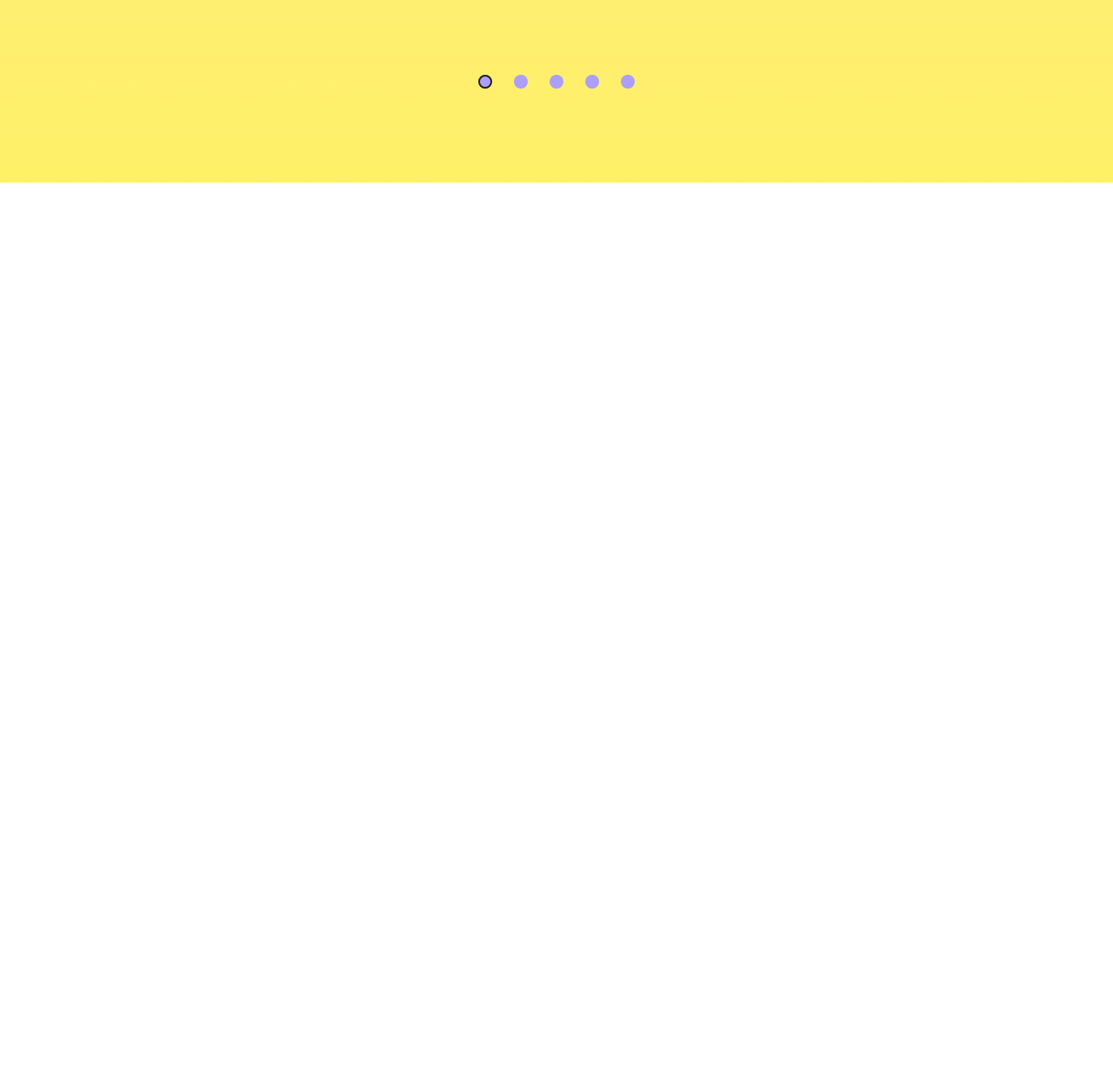
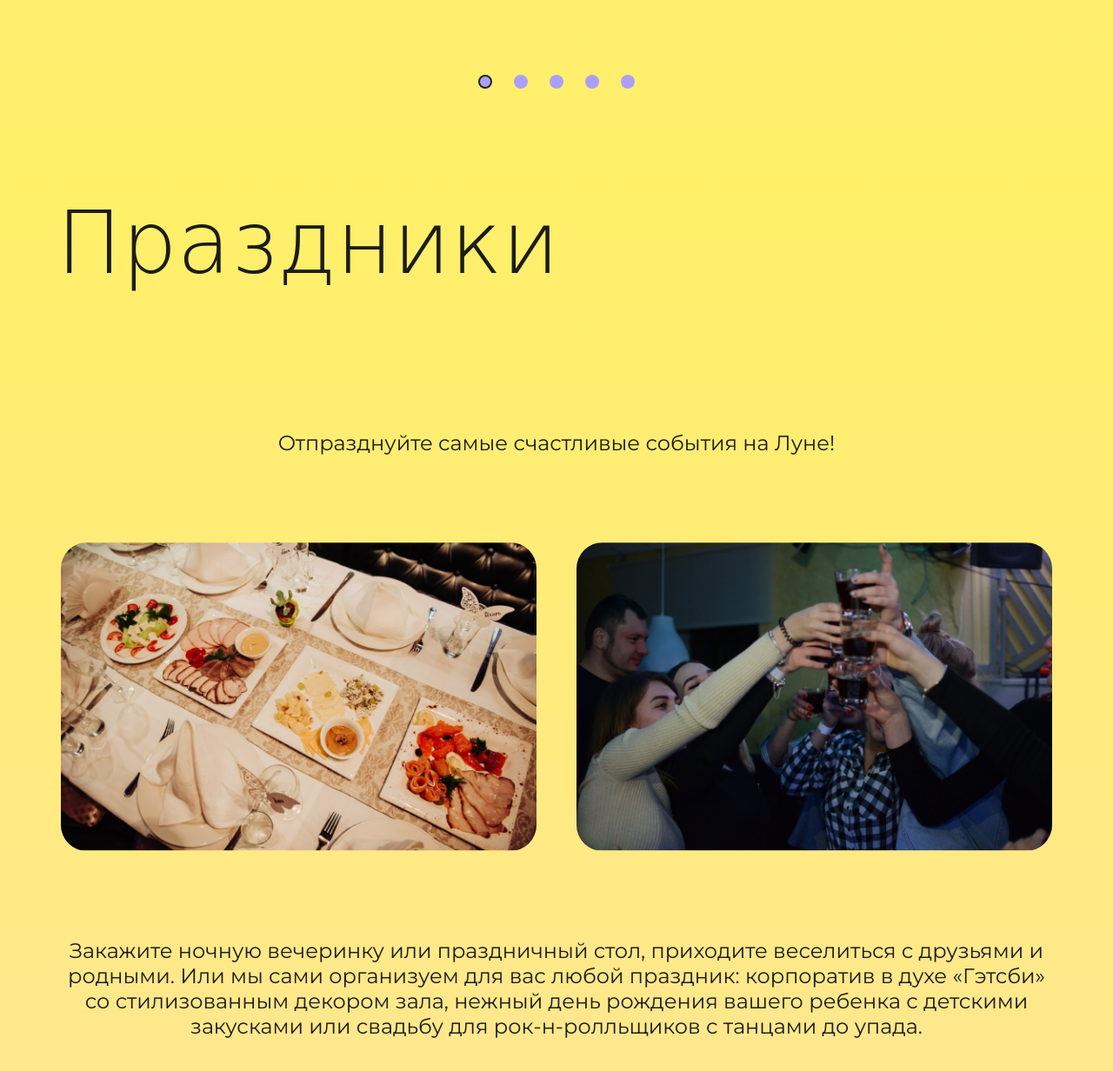
Before and after one commit to Yud1nArtem/Moon, a website: page app/index.html in a window 1280 px wide. Shown: the part 6892-8124 px from the top of the page at 87% size. Before the commit the page ends 7102 px from the top, so only its background shows below. Drawn offline with Linux system fonts and the light colour scheme.

Commit message:
Do section holidays

```diff
--- a/app/index.html
+++ b/app/index.html
@@ -279,6 +279,26 @@
             </div>
         </div>
     </section>
+    <section class="holidays">
+        <div class="container">
+            <h1 class="holidays__title title">Праздники</h1>
+            <div class="holidays__wrapper">
+                <p class="holidays__subtitle">
+                    Отпразднуйте самые счастливые события на Луне!
+                </p>
+                <div class="holidays__images">
+                    <img class="holidays__img" src="images/holidays/1.png" alt="Фото">
+                    <img class="holidays__img" src="images/holidays/2.png" alt="Фото">
+                </div>
+                <p class="holidays__text">
+                    Закажите ночную вечеринку или праздничный стол, приходите веселиться с друзьями и родными.
+                    Или мы сами организуем для вас любой праздник: корпоратив в духе «Гэтсби»
+                    со стилизованным декором зала, нежный день рождения вашего ребенка с детскими закусками
+                    или свадьбу для рок-н-ролльщиков с танцами до упада.
+                </p>
+            </div>
+        </div>
+    </section>
 
 
     <script src="js/main.min.js"></script>
--- a/app/scss/style.scss
+++ b/app/scss/style.scss
@@ -400,3 +400,46 @@ h1 {
 .slider .slick-dots li.slick-active button {
     border: 2px solid #252525;
 }
+
+
+
+
+
+
+
+
+.holidays {
+    background: linear-gradient(180deg, #FFF068, #FFE790);
+    padding: 0 0 100px;
+    color: $textColor;
+}
+.holidays__title {
+    margin-bottom: 150px;
+}
+.holidays__wrapper {
+    display: flex;
+    flex-direction: column;
+    align-items: center;
+}
+.holidays__subtitle, .holidays__text {
+    text-align: center;
+    font-size: 24px;
+}
+.holidays__subtitle {
+    margin-bottom: 100px;
+}
+.holidays__images {
+    display: flex;
+    justify-content: space-between;
+    margin-bottom: 100px;
+}
+.holidays__img {
+    max-width: 48%;
+    border-radius: 30px;
+    transition: all .6s;
+
+    &:hover {
+        box-shadow: 0 0 20px 10px rgba(0, 0, 0, .5);
+        transform: scale(1.1);
+    }
+}
```
Also changed, not shown: app/css/style.min.css, app/images/holidays/1.png (added), app/images/holidays/2.png (added).
